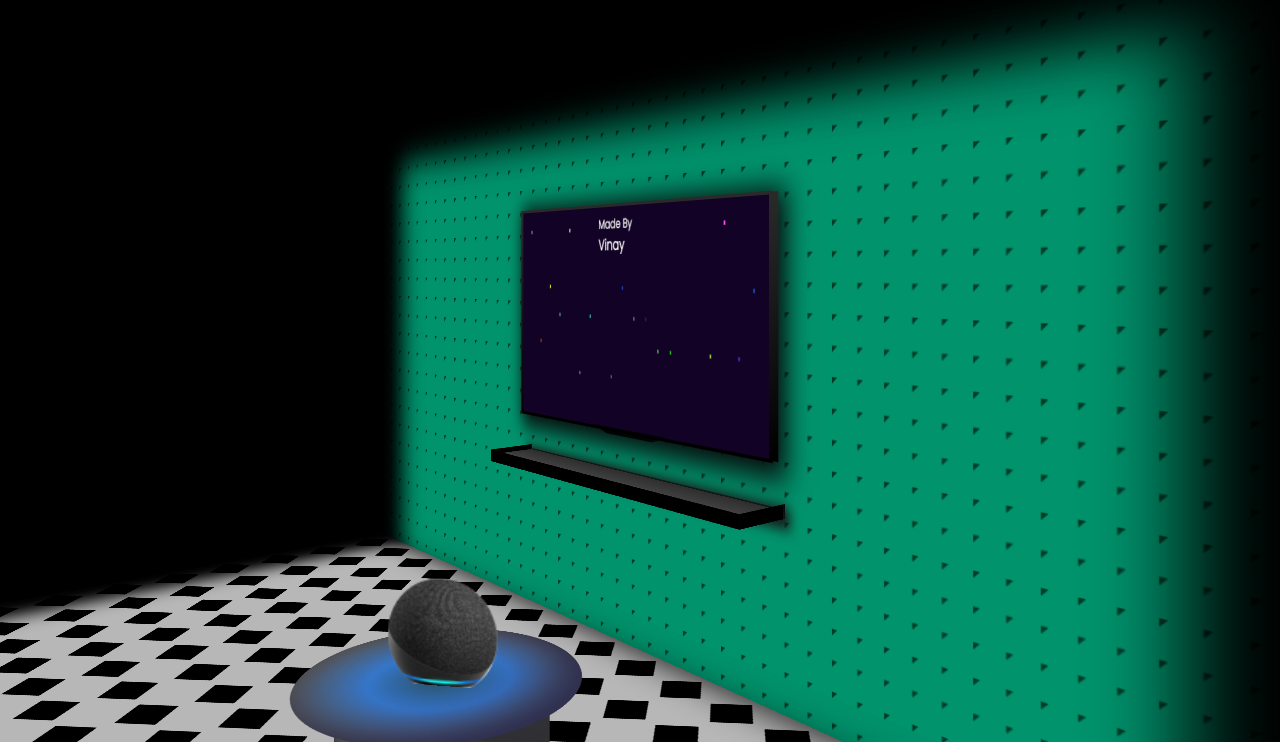
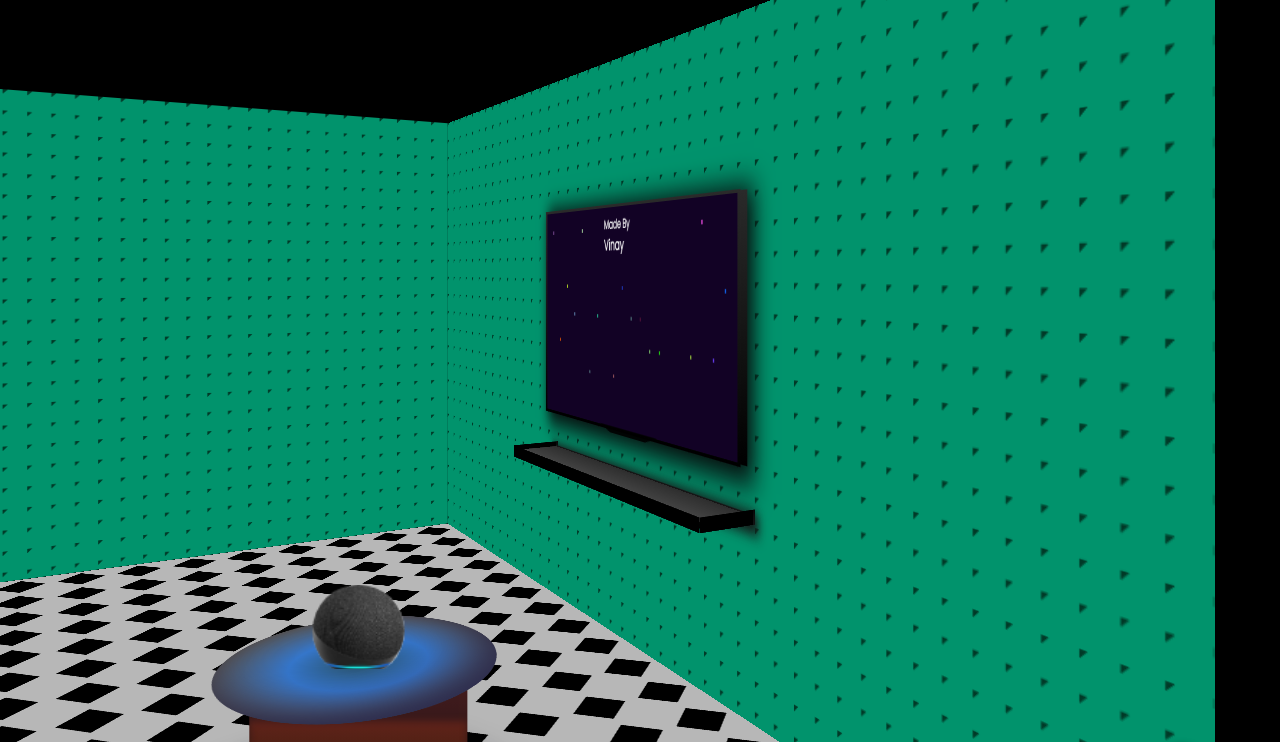
Before and after one commit to uvinay5/3D_TV_Wall, a plain HTML site: page index.html in a window 1280 px wide. Shown: the top 742 px of the page. Drawn offline with Linux system fonts and the light colour scheme.

Commit message:
Update style.css

```diff
--- a/style.css
+++ b/style.css
@@ -3,10 +3,10 @@
      --wall: #01936c;
      --wallPattern: #013927;
      --floorPattern: #b7b7b7;
-     --cameraAngle:50deg;
-     --NcameraAngle:-50deg;
+     --cameraAngle:60deg;
+     --NcameraAngle:-60deg;
      --ChairAngle:0deg;
-     --NChairAngle:-115deg;
+     --NChairAngle:-135deg;
 }
  *{
      margin: 0px;
@@ -42,9 +42,32 @@
      margin: auto;
      background: linear-gradient(135deg, var(--wallPattern) 10%, var(--wall) 10%), linear-gradient(225deg, var(--wallPattern) 10%, var(--wall) 10%), linear-gradient(315deg, var(--wallPattern) 10%, var(--wall) 10%), linear-gradient(45deg, var(--wallPattern) 10%, var(--wall) 10%);
      background-size: 2vw 2vw;
-     box-shadow:inset 0px 40px 60px #000, inset 60px 40px 60px #000, inset -60px 60px 60px #000;
+    /* box-shadow:inset 0px 40px 60px #000, inset 60px 40px 60px #000, inset -60px 60px 60px #000;
+     */
      animation: CameraViewWall linear 5s infinite alternate;
      flex-flow: column;
+}
+ .contanier .wall::after{
+     backface-visibility: hidden;
+     position: absolute;
+     width: 100%;
+     height: 100%;
+     content: '';
+     transform-origin: right;
+     transform: rotateY(90deg) rotateX(180deg);
+     background: linear-gradient(135deg, var(--wallPattern) 10%, var(--wall) 10%), linear-gradient(225deg, var(--wallPattern) 10%, var(--wall) 10%), linear-gradient(315deg, var(--wallPattern) 10%, var(--wall) 10%), linear-gradient(45deg, var(--wallPattern) 10%, var(--wall) 10%);
+     background-size: 2vw 2vw;
+}
+ .contanier .wall::before{
+     position: absolute;
+     backface-visibility: hidden;
+     width: 100%;
+     height: 100%;
+     content: '';
+     transform-origin: left;
+     transform: rotateY(90deg) translateX(-100%) ;
+     background: linear-gradient(135deg, var(--wallPattern) 10%, var(--wall) 10%), linear-gradient(225deg, var(--wallPattern) 10%, var(--wall) 10%), linear-gradient(315deg, var(--wallPattern) 10%, var(--wall) 10%), linear-gradient(45deg, var(--wallPattern) 10%, var(--wall) 10%);
+     background-size: 2vw 2vw;
 }
  .contanier .floor{
      transform-style: preserve-3d;
@@ -54,12 +77,12 @@
      background: white;
      background: linear-gradient(135deg, var(--floorPattern) 30%, transparent 30%), linear-gradient(225deg, var(--floorPattern) 30%, transparent 30%), linear-gradient(315deg, var(--floorPattern) 30%, transparent 30%), linear-gradient(45deg, var(--floorPattern) 30%, transparent 30%);
      background-size: 5vw 5vw;
-     box-shadow:inset 0px -72px 60px #000, inset 60px -73px 60px #000, inset -60px 00px 60px #000;
+    /* box-shadow:inset 0px -72px 60px #000, inset 60px -73px 60px #000, inset -60px 00px 60px #000;
+     */
      width: 90%;
      height: 120%;
      animation: CameraViewfloor linear 5s infinite alternate;
 }
-
  .controls{
      height: 100vh;
      margin: 25px;
@@ -67,7 +90,6 @@
      position: fixed;
      top: 0px;
      right: 0px;
-
 }
  .wall .tv{
      transform: translateZ(15px);
@@ -133,7 +155,7 @@
      font-weight: bolder;
      font-size: 1vw;
      position:absolute ;
-   animation: ProfileAnimation   linear 10s infinite alternate;
+     animation: ProfileAnimation linear 10s infinite alternate;
 }
  .screen .Profile span{
      font-size: 1.2vw;
@@ -172,18 +194,16 @@
      height: 1vw;
      background-color: black;
 }
-
  .floor .chair{
      transform:translateX(200px) translateY(-120px) rotateZ(75deg);
      transform-style: preserve-3d;
 }
-
  .floor .chair .base{
      position: absolute;
      transform: translateZ(8vw) ;
      width: 15vw;
      height: 15vw;
-    background:radial-gradient(#2a5063,#3576ca,#575757  70%);
+     background:radial-gradient(#2a5063,#3576ca,#575757 70%);
      border-radius: 50%;
      transform-style: preserve-3d;
      box-shadow: rgba(50, 50, 93, 4.25) 0px 30px 60px -12px inset, rgba(0, 0, 0, 1.3) 0px 18px 36px -18px inset;
@@ -194,22 +214,20 @@
      width: 12vw;
      height: 7.9vw;
      animation: rotateChair linear 5s infinite alternate;
-    background: linear-gradient(to bottom, #3d3d3d , #575757);
+     background: linear-gradient(to bottom, #2e1d07 , #802626);
      box-shadow: inset rgba(17, 17, 26, .5) 0px -40px 5px
 }
-
  .floor .chair .base::before{
      position: absolute;
      transform: translateZ(-8vw) ;
      content: '';
      width: 15vw;
      height: 15vw;
-    bottom:  0px;
-    background-color: #3d3d3d;
+     bottom: 0px;
+     background-color: #2e1d07;
      border-radius: 50%;
      box-shadow: rgba(17, 17, 26, .5) 12px 4px 16px, rgba(17, 17, 26, .5) 12px 8px 24px, rgba(17, 17, 26, 1.1) 12px 16px 56px;
 }
-
  .github{
      position: absolute;
      bottom: 0px;
@@ -231,15 +249,12 @@
      width: 40px;
      height: 40px;
 }
-
  .floor .chair .Echo{
-    width: 6vw;
-    height: 6vw;
+     width: 5vw;
+     height: 5vw;
      border-radius: 50%;
      animation: rotateEcho linear 5s infinite alternate;
 }
-
-
  .floor .chair .Echo div{
      background-image: url("/echoImage1.jpg");
      background-position: right;
@@ -249,26 +264,22 @@
      border-radius: 50%;
      transform: rotateZ(180deg);
 }
-
-
  @keyframes rotateEcho{
      from {
-        transform: translateZ(10.6vw) translateY(3.8vw)  translateX(5vw) rotateX(90deg) rotateY(var(--ChairAngle) );
+         transform: translateZ(10.1vw) translateY(4.2vw) translateX(5.5vw) rotateX(90deg) rotateY(var(--ChairAngle) );
     }
      to {
-        transform:translateZ(10.6vw) translateY(3.8vw)  translateX(5vw) rotateX(90deg) rotateY(var(--NChairAngle) );
+         transform:translateZ(10.1vw) translateY(4.2vw) translateX(5.5vw) rotateX(90deg) rotateY(var(--NChairAngle) );
     }
 }
-
  @keyframes rotateChair{
      from {
          transform: translateZ(-4vw) translateY(3.5vw) translateX(1.6vw) rotateX(90deg) rotateY(var(--ChairAngle));
     }
      to {
-        transform:translateZ(-4vw)  translateY(3.5vw) translateX( 1.6vw) rotateX(90deg) rotateY(var(--NChairAngle));
+         transform:translateZ(-4vw) translateY(3.5vw) translateX( 1.6vw) rotateX(90deg) rotateY(var(--NChairAngle));
     }
 }
-
  @keyframes ProfileAnimation{
      0% {
          transform: translateX(200%) translateY(200%)
@@ -288,17 +299,7 @@
      100% {
          transform: translateX(-200%) translateY(200%)
     }
-    /* 40% {
-        transform: translateX(200%) translateY(0%)
 }
-    0% {
-        transform: translateX(200%) translateY(200%)
-    }
-    to {
-        transform:translateX(-200%) translateY(-200%)
-   } */
-}
-
  @keyframes screenAnim{
      from {
          transform: translateY(120px) scale(1.5)
```
Lines whose indentation alone changed are shown as unchanged.
